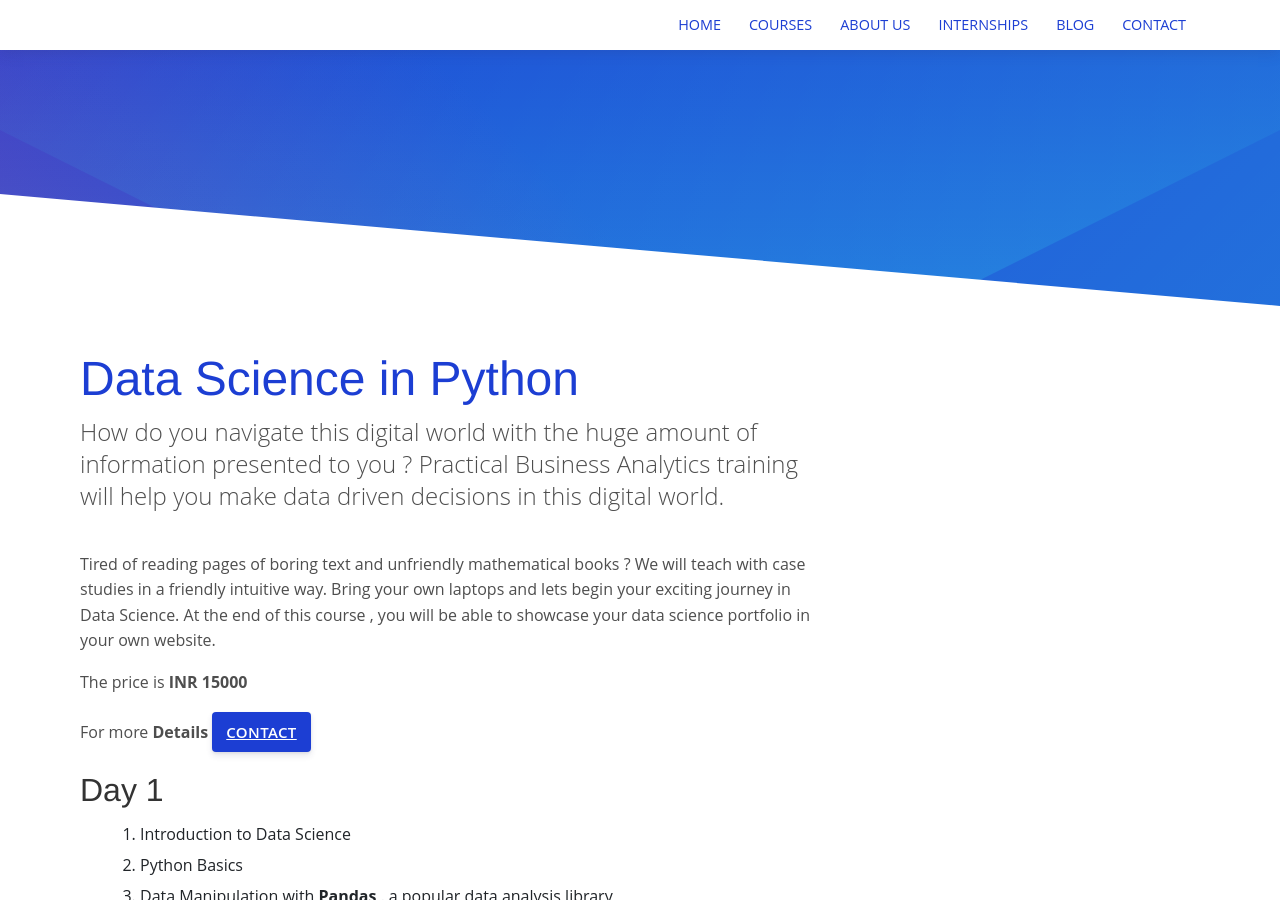
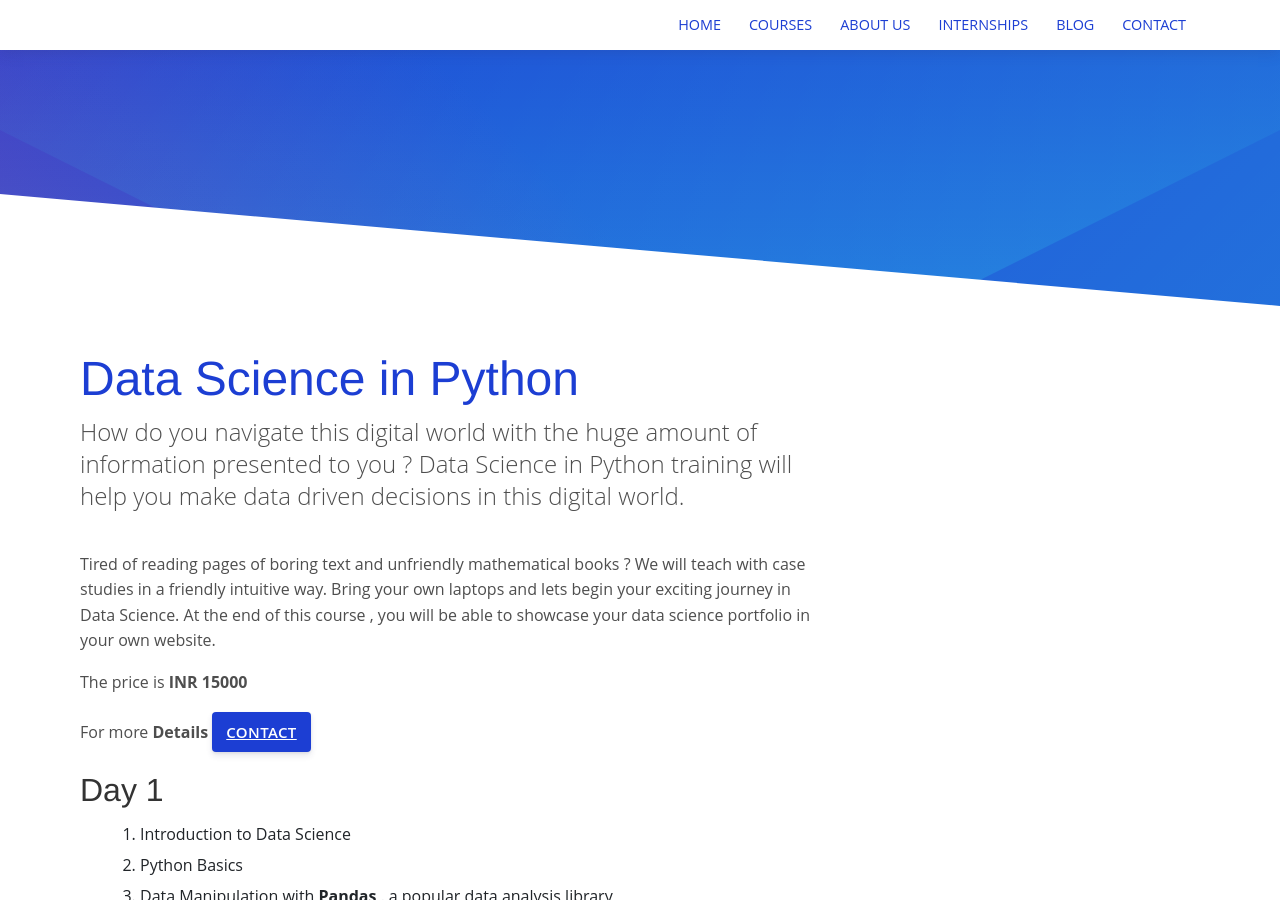
Before and after one commit to knowledgefoundation/knowledgefoundation.github.io, a Jekyll site: the page built from _courses/datascience-python.md, in a window 1280 px wide and 900 px high. Built offline with Jekyll 4.4.1, drawn with Linux system fonts in a browser that asks for light colours.

Commit message:
Changed DS for Python post

```diff
--- a/_courses/datascience-python.md
+++ b/_courses/datascience-python.md
@@ -4,7 +4,7 @@ image: '/services/noun_591323.png'
 num : 38
 ---
 
-How do you navigate this digital world with the huge amount of information presented to you ? Practical Business Analytics training will help you make data driven decisions in this digital world.
+How do you navigate this digital world with the huge amount of information presented to you ? Data Science in Python training will help you make data driven decisions in this digital world.
 
 Tired of reading pages of boring text and unfriendly mathematical books ? We will teach with case studies in a friendly intuitive way. Bring your own laptops and lets begin your exciting journey in Data Science. At the end of this course , you will be able to showcase your data science portfolio in your own website.
 
```
